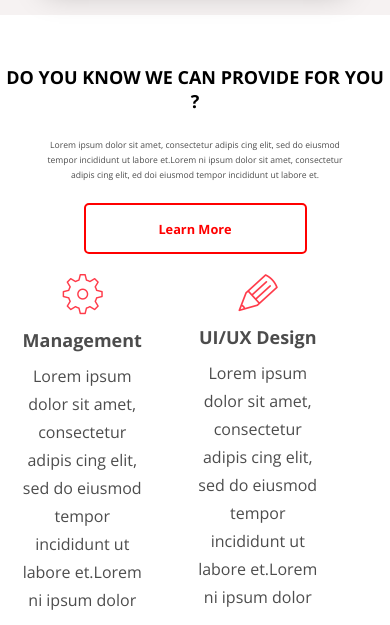
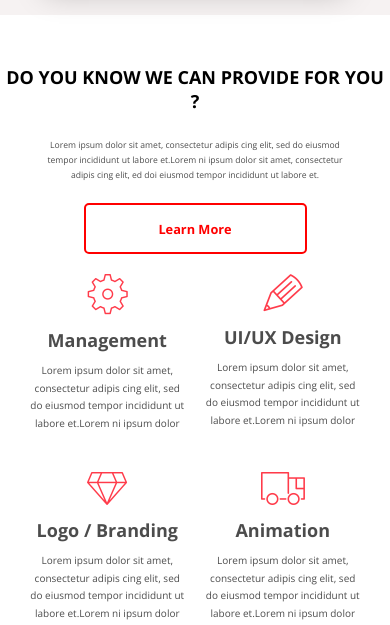
Before and after one commit to RezuanKhamich/LandingPage-1, a plain HTML site: page index.html in a window 390 px wide. Shown: the part 485-1110 px from the top of the page. Drawn offline with nearby package versions, Linux system fonts and the light colour scheme.

Commit message:
Resize text of the first block

```diff
--- a/style.css
+++ b/style.css
@@ -581,6 +581,10 @@ iframe{
 	  }
 	  .card{
 		text-align: center;
+		margin: 0 10px;
+	  }
+	  .card>p{
+		font-size: 10px;
 	  }
 	  .card>img{
 		margin-bottom: 8px;
```
